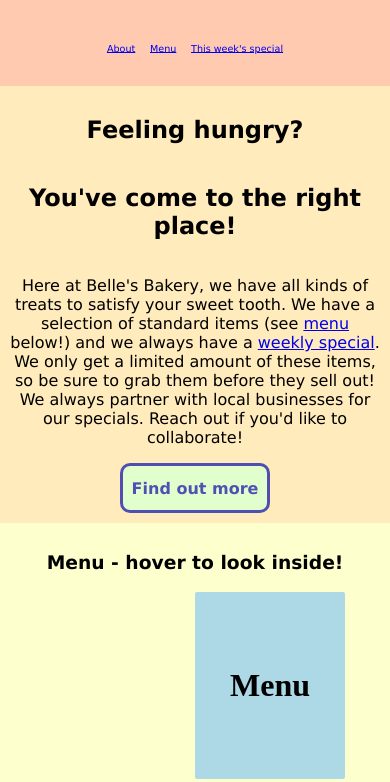
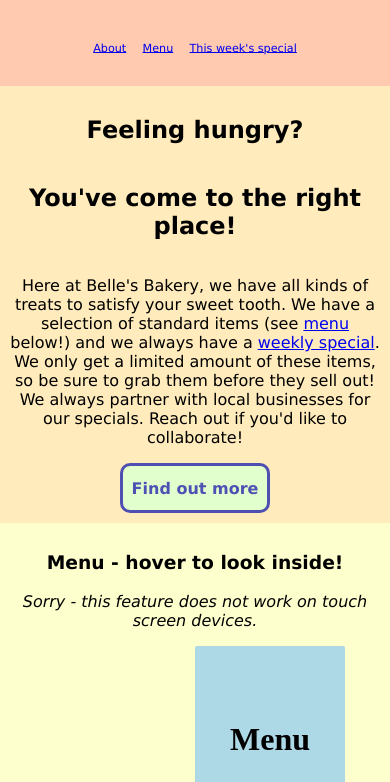
Before and after one commit to evg4/Belle-s-bakery, a plain HTML site: page index.html in a window 390 px wide. Shown: the part 62-844 px from the top of the page. Drawn offline with Linux system fonts and the light colour scheme.

Commit message:
Add sentence

```diff
--- a/Resources/style.css
+++ b/Resources/style.css
@@ -162,6 +162,10 @@ h3 {
   text-align: center;
 }
 
+#middle p {
+  text-align: center;
+}
+
 .menu-all {
   height: 500px;
   width: 800px;
@@ -294,6 +298,6 @@ footer {
   }
 
   header li {
-    font-size: 0.6em;
+    font-size: 0.7em;
   }
 }
--- a/index.html
+++ b/index.html
@@ -35,6 +35,9 @@
       </section>
       <section id="middle">
         <h3>Menu - hover to look inside!</h3>
+        <p>
+          <em>Sorry - this feature does not work on touch screen devices.</em>
+        </p>
         <div class="menu-all">
           <div class="menu-left"></div>
           <div class="menu-right">
```
